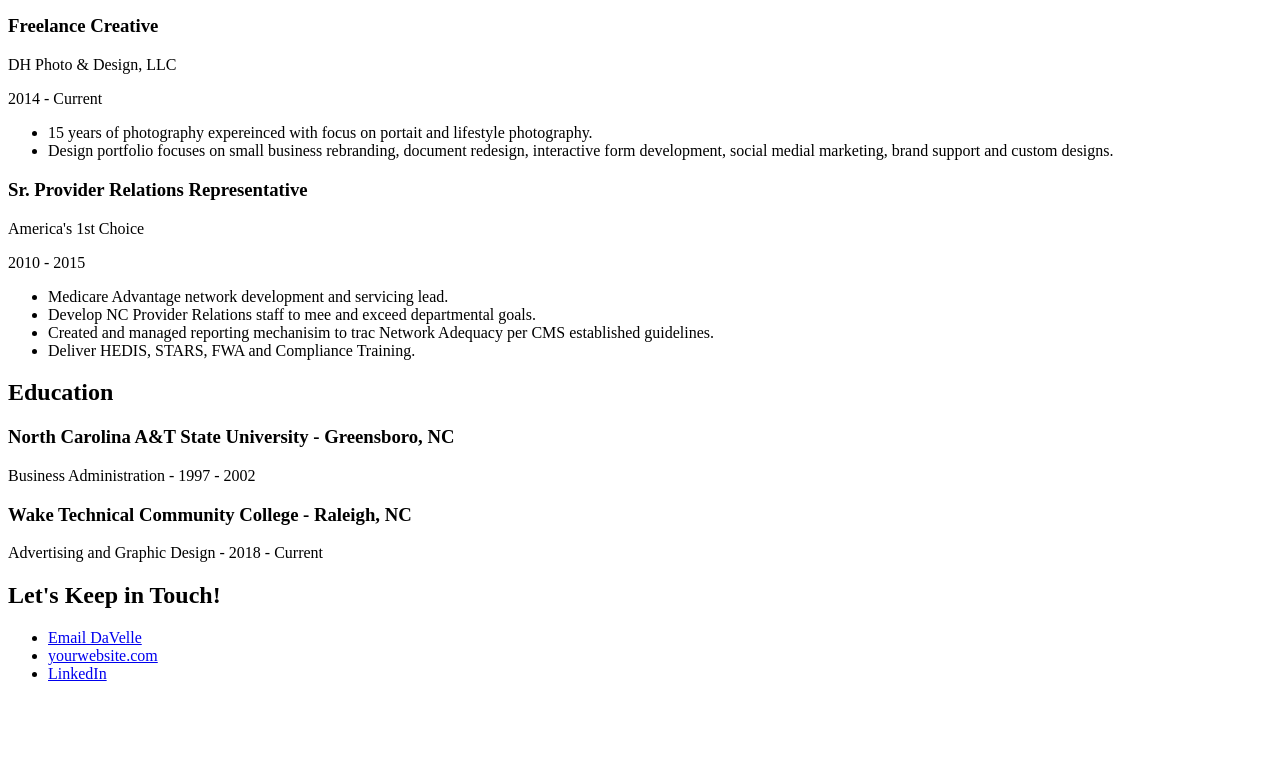
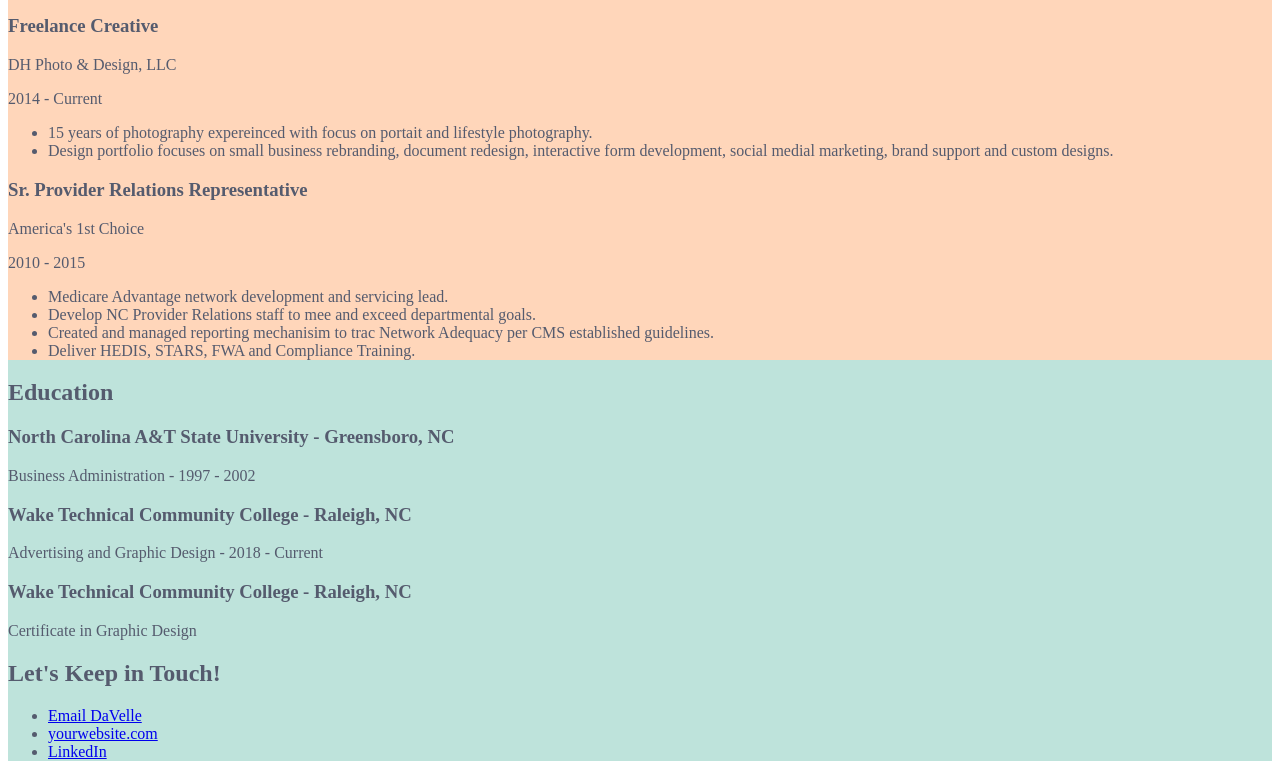
Before and after one commit to davellehobson/Lessson03, a plain HTML site: page index.html in a window 1280 px wide. Shown: the part 1475-2252 px from the top of the page. Before the commit the page ends 2174 px from the top, so only its background shows below. Drawn offline with Linux system fonts and the light colour scheme; files whose address does not match are found by name.

Commit message:
Add files via upload

```diff
--- a/index.css
+++ b/index.css
@@ -8,6 +8,49 @@
 Peach Color FFD6BA/ CMYK 0, 16, 27, 0
 */
 
+
+/* GLOBAL STYLES
+-------------------- */
+body {
+    color: #555B6E;
+}
 img {
     width: 300px;
 }
+
+
+
+/* ABOUT/ PROFILE STYLES
+-------------------- */
+
+
+
+
+/* PROJECT STYLES
+-------------------- */
+.projects {
+    background: #BEE3DB;
+}
+
+
+
+
+/* WORK EXPERIENCE STYLES
+-------------------- */
+.work-experience {
+    background: #FFD6BA;
+}
+
+
+
+
+/* EDUCATION/ CERTIFICATIONS STYLES
+-------------------- */
+.education {
+    background: #BEE3DB;
+}
+
+
+
+/* CONTACT INFO STYLES
+-------------------- */
--- a/index.html
+++ b/index.html
@@ -20,7 +20,7 @@
 
 
       <!-- ********************  PROJECTS / PORTFOLIO  ********************* -->
-      <section>
+      <section class="projects">
         <h2>Featured Projects</h2>
         <p>View selected projects below. More information can be found at <a href="http://davellehobson.com">davellehobson.com</a>.</p>
 
@@ -40,7 +40,7 @@
         </section>
 
       <!-- ***********************  WORK EXPERIENCE  *********************** -->
-      <section>
+      <section class="work-experience">
         <h2>Professional Experience</h2>
 
 
@@ -79,7 +79,7 @@
       </section>
 
       <!-- ******************  EDUCATION & CERTIFICATIONS ****************** -->
-      <section>
+      <section class="education">
         <h2>Education</h2>
 
         <!-- Copy this whole <section> block to add more schools. -->
@@ -87,9 +87,15 @@
           <h3>North Carolina A&T State University - Greensboro, NC</h3>
           <p>Business Administration - 1997 - 2002</p>
         </section>
+
         <section>
           <h3>Wake Technical Community College - Raleigh, NC</h3>
           <p>Advertising and Graphic Design - 2018 - Current</p>
+        </section>
+
+        <section>
+        <h3>Wake Technical Community College - Raleigh, NC</h3>
+        <p>Certificate in Graphic Design</p>
         </section>
         <!-- End of School block. -->
       </section>
```
